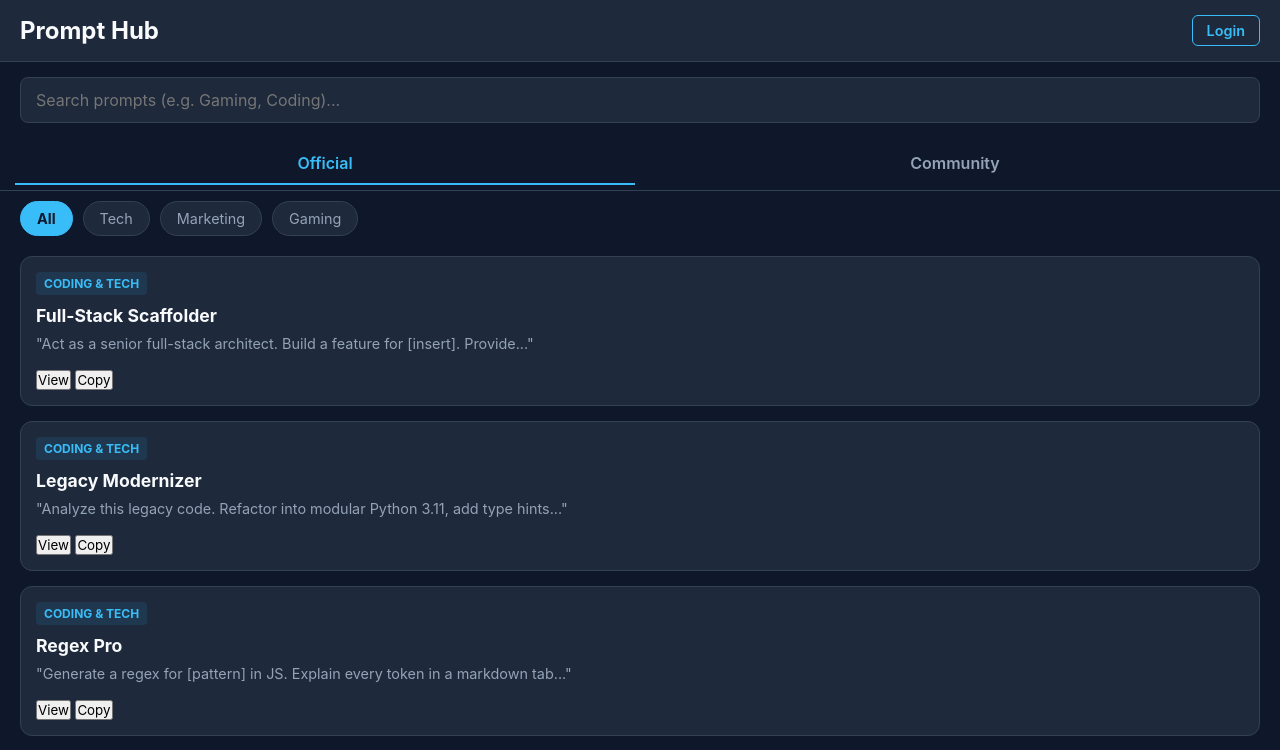
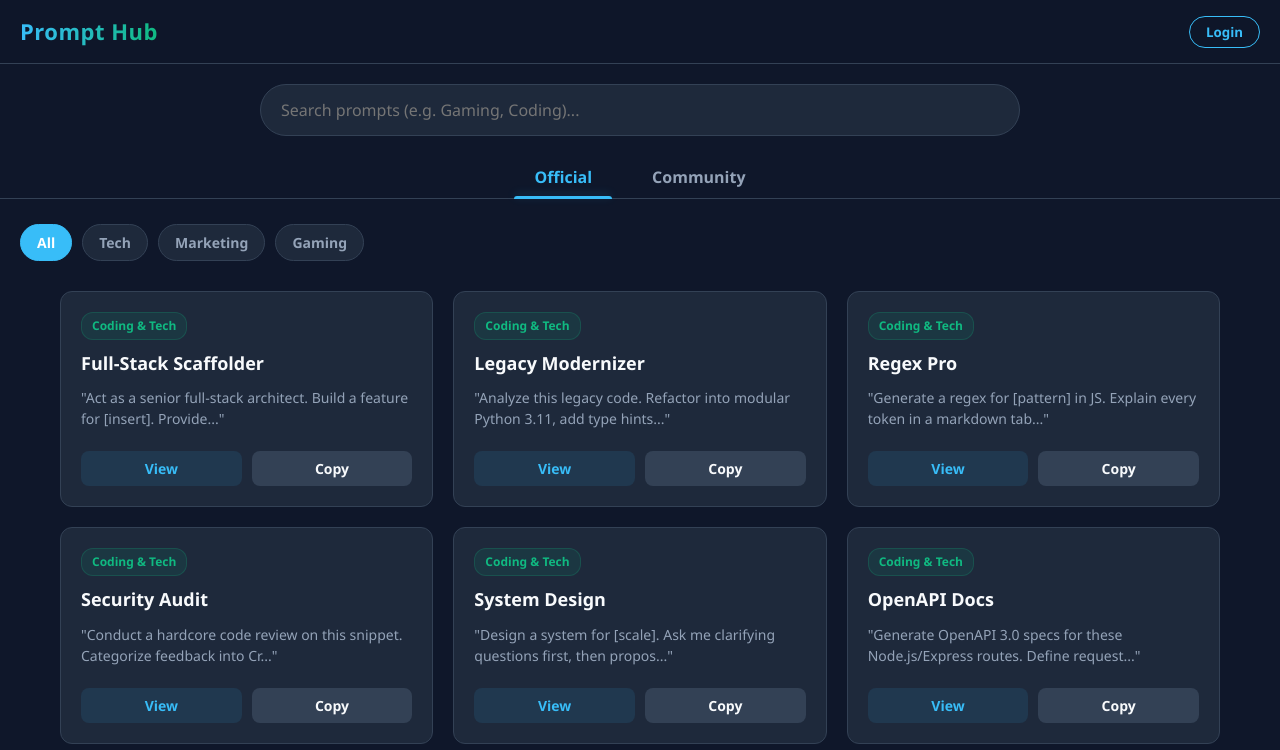
Before and after one commit to rishjain86/Prompt-Hub, a website: page index.html in a window 1280 px wide. Shown: the top 750 px of the page. Drawn offline with Linux system fonts and the light colour scheme; no server answers.

Commit message:
Update style.css

```diff
--- a/style.css
+++ b/style.css
@@ -1,67 +1,407 @@
+/* ==========================================
+   1. ROOT VARIABLES & THEME SETTINGS
+   ========================================= */
 :root {
-    --bg-color: #0f172a;
-    --card-bg: #1e293b;
-    --accent: #38bdf8;
-    --text-main: #f8fafc;
-    --text-muted: #94a3b8;
+    --bg-dark: #0f172a;       /* Deep dark background */
+    --card-bg: #1e293b;       /* Slightly lighter for cards */
+    --text-main: #f8fafc;     /* Clean white text */
+    --text-muted: #94a3b8;    /* Muted text for previews */
+    --accent-blue: #38bdf8;   /* Neon blue accent */
+    --accent-green: #10b981;  /* Emerald green accent */
     --border-color: #334155;
+    --hover-glow: rgba(56, 189, 248, 0.2);
 }
 
-* { box-sizing: border-box; margin: 0; padding: 0; font-family: -apple-system, BlinkMacSystemFont, "Segoe UI", Roboto, Helvetica, Arial, sans-serif; }
-body { background-color: var(--bg-color); color: var(--text-main); padding-bottom: 80px; }
+/* ==========================================
+   2. BASE STYLES & RESET
+   ========================================= */
+* {
+    box-sizing: border-box;
+    margin: 0;
+    padding: 0;
+    font-family: 'Segoe UI', Roboto, Helvetica, Arial, sans-serif;
+}
 
-.header { display: flex; justify-content: space-between; align-items: center; padding: 15px 20px; background-color: var(--card-bg); border-bottom: 1px solid var(--border-color); }
-.brand { display: flex; align-items: center; gap: 10px; }
-.logo { width: 32px; height: 32px; border-radius: 8px; }
-.header h1 { font-size: 1.5rem; color: var(--text-main); }
+body {
+    background-color: var(--bg-dark);
+    color: var(--text-main);
+    /* Mobile optimization: prevents rubber-band scrolling */
+    overscroll-behavior-y: none;
+    -webkit-font-smoothing: antialiased;
+    line-height: 1.5;
+    padding-bottom: 50px;
+}
 
-.auth-btn { background: transparent; color: var(--accent); border: 1px solid var(--accent); padding: 6px 14px; border-radius: 6px; font-size: 0.9rem; font-weight: 600; cursor: pointer; transition: all 0.3s; }
-.auth-btn:hover { background: rgba(56, 189, 248, 0.1); }
+/* Hide scrollbar for webkit browsers but keep functionality */
+::-webkit-scrollbar {
+    width: 6px;
+    height: 6px;
+}
+::-webkit-scrollbar-track {
+    background: var(--bg-dark);
+}
+::-webkit-scrollbar-thumb {
+    background: var(--border-color);
+    border-radius: 10px;
+}
 
-.search-container { padding: 15px 20px; }
-#searchInput { width: 100%; padding: 12px 15px; border-radius: 8px; border: 1px solid var(--border-color); background-color: var(--card-bg); color: var(--text-main); font-size: 1rem; outline: none; }
-#searchInput:focus { border-color: var(--accent); }
+/* ==========================================
+   3. HEADER
+   ========================================= */
+.header {
+    display: flex;
+    justify-content: space-between;
+    align-items: center;
+    padding: 15px 20px;
+    background-color: rgba(15, 23, 42, 0.9);
+    backdrop-filter: blur(10px);
+    position: sticky;
+    top: 0;
+    z-index: 100;
+    border-bottom: 1px solid var(--border-color);
+}
 
-.app-tabs { display: flex; padding: 5px 15px; gap: 10px; border-bottom: 1px solid var(--border-color); }
-.tab-btn { flex: 1; padding: 10px; background: transparent; border: none; color: var(--text-muted); font-weight: 600; font-size: 1rem; cursor: pointer; border-bottom: 2px solid transparent; transition: all 0.3s; }
-.tab-btn.active { color: var(--accent); border-bottom: 2px solid var(--accent); }
+.brand h1 {
+    font-size: 22px;
+    font-weight: 700;
+    background: linear-gradient(to right, var(--accent-blue), var(--accent-green));
+    -webkit-background-clip: text;
+    -webkit-text-fill-color: transparent;
+    letter-spacing: 0.5px;
+}
 
-.category-filter { display: flex; overflow-x: auto; padding: 10px 20px; gap: 10px; scrollbar-width: none; }
-.category-filter::-webkit-scrollbar { display: none; }
-.filter-btn { background-color: var(--card-bg); color: var(--text-muted); border: 1px solid var(--border-color); padding: 8px 16px; border-radius: 20px; font-size: 0.9rem; white-space: nowrap; cursor: pointer; transition: all 0.2s; }
-.filter-btn.active { background-color: var(--accent); color: #0f172a; border-color: var(--accent); font-weight: bold; }
+/* ==========================================
+   4. SEARCH BAR
+   ========================================= */
+.search-container {
+    padding: 20px;
+    max-width: 800px;
+    margin: 0 auto;
+}
 
-.prompt-container { padding: 10px 20px; display: flex; flex-direction: column; gap: 15px; }
-.prompt-card { background-color: var(--card-bg); padding: 15px; border-radius: 12px; border: 1px solid var(--border-color); }
-.category-badge { display: inline-block; background-color: rgba(56, 189, 248, 0.1); color: var(--accent); padding: 4px 8px; border-radius: 4px; font-size: 0.75rem; font-weight: bold; margin-bottom: 10px; text-transform: uppercase; }
-.prompt-card h3 { margin-bottom: 8px; font-size: 1.1rem; }
-.prompt-card p { color: var(--text-muted); font-size: 0.9rem; line-height: 1.4; margin-bottom: 15px; }
-.copy-btn { width: 100%; padding: 10px; background-color: transparent; color: var(--accent); border: 1px solid var(--accent); border-radius: 8px; font-size: 1rem; font-weight: bold; cursor: pointer; transition: all 0.2s; }
-.copy-btn:active { background-color: var(--accent); color: #0f172a; }
+#searchInput {
+    width: 100%;
+    padding: 14px 20px;
+    border-radius: 30px;
+    border: 1px solid var(--border-color);
+    background-color: var(--card-bg);
+    color: var(--text-main);
+    font-size: 16px;
+    outline: none;
+    transition: all 0.3s ease;
+}
 
-.toast { visibility: hidden; min-width: 200px; background-color: #22c55e; color: white; text-align: center; border-radius: 8px; padding: 12px; position: fixed; z-index: 1; left: 50%; bottom: 30px; transform: translateX(-50%); font-weight: bold; box-shadow: 0 4px 12px rgba(0,0,0,0.3); }
-.toast.show { visibility: visible; animation: fadein 0.5s, fadeout 0.5s 2.5s; }
+#searchInput:focus {
+    border-color: var(--accent-blue);
+    box-shadow: 0 0 15px var(--hover-glow);
+}
 
-/* Modals & Forms */
-.modal { display: none; position: fixed; z-index: 1000; left: 0; top: 0; width: 100%; height: 100%; background-color: rgba(0,0,0,0.7); backdrop-filter: blur(4px); }
-.modal-content { background-color: var(--card-bg); margin: 15% auto; padding: 25px; border: 1px solid var(--border-color); border-radius: 12px; width: 85%; max-width: 400px; text-align: center; position: relative; box-shadow: 0 10px 25px rgba(0,0,0,0.5); }
-.close-modal { color: var(--text-muted); position: absolute; top: 10px; right: 15px; font-size: 28px; font-weight: bold; cursor: pointer; }
-.modal-content h2 { color: var(--text-main); margin-bottom: 20px; }
-.modal-content input, .modal-content select, .modal-content textarea { width: 100%; padding: 12px; margin-bottom: 15px; background: var(--bg-color); border: 1px solid var(--border-color); color: white; border-radius: 6px; box-sizing: border-box; outline: none; font-family: inherit; }
-.modal-content input:focus, .modal-content select:focus, .modal-content textarea:focus { border-color: var(--accent); }
-.modal-content textarea { resize: vertical; min-height: 100px; }
-.modal-content .primary-btn { width: 100%; background: #0ea5e9; color: white; padding: 12px; border: none; border-radius: 6px; font-weight: bold; font-size: 1rem; cursor: pointer; }
-#toggleAuthMode { color: var(--text-muted); margin-top: 15px; font-size: 0.9rem; cursor: pointer;}
-#toggleAuthMode span { color: var(--accent); font-weight: bold; }
+/* ==========================================
+   5. TABS & FILTERS
+   ========================================= */
+.app-tabs {
+    display: flex;
+    justify-content: center;
+    gap: 20px;
+    margin-bottom: 15px;
+    border-bottom: 1px solid var(--border-color);
+}
 
-/* Add Prompt Specific */
-.add-prompt-btn { display: none; background: #10b981; color: white; border: none; padding: 10px 20px; border-radius: 8px; font-weight: bold; cursor: pointer; margin: 15px auto 5px; width: calc(100% - 40px); box-shadow: 0 4px 6px rgba(16, 185, 129, 0.2); }
-.add-prompt-btn:active { transform: scale(0.98); }
+.tab-btn {
+    background: none;
+    border: none;
+    color: var(--text-muted);
+    font-size: 16px;
+    font-weight: 600;
+    padding: 10px 20px;
+    cursor: pointer;
+    position: relative;
+    transition: color 0.3s;
+}
 
-.google-btn { width: 100%; background: #ffffff; color: #334155; padding: 10px; border: none; border-radius: 6px; font-weight: bold; font-size: 1rem; cursor: pointer; display: flex; justify-content: center; align-items: center; gap: 10px; margin-bottom: 20px; }
-.divider { display: flex; align-items: center; text-align: center; margin-bottom: 20px; color: #64748b; }
-.divider::before, .divider::after { content: ''; flex: 1; border-bottom: 1px solid var(--border-color); }
-.divider span { padding: 0 10px; font-size: 0.8rem; letter-spacing: 1px; }
+.tab-btn.active {
+    color: var(--accent-blue);
+}
 
-@keyframes fadein { from {bottom: 0; opacity: 0;} to {bottom: 30px; opacity: 1;} }
-@keyframes fadeout { from {bottom: 30px; opacity: 1;} to {bottom: 0; opacity: 0;} }
+.tab-btn.active::after {
+    content: '';
+    position: absolute;
+    bottom: -1px;
+    left: 0;
+    width: 100%;
+    height: 3px;
+    background-color: var(--accent-blue);
+    border-radius: 3px 3px 0 0;
+    box-shadow: 0 -2px 10px var(--hover-glow);
+}
+
+.category-filter {
+    display: flex;
+    gap: 10px;
+    padding: 10px 20px;
+    overflow-x: auto;
+    white-space: nowrap;
+    -ms-overflow-style: none; /* IE and Edge */
+    scrollbar-width: none; /* Firefox */
+}
+.category-filter::-webkit-scrollbar {
+    display: none;
+}
+
+.filter-btn {
+    background-color: var(--card-bg);
+    border: 1px solid var(--border-color);
+    color: var(--text-muted);
+    padding: 8px 16px;
+    border-radius: 20px;
+    font-size: 14px;
+    cursor: pointer;
+    transition: all 0.3s;
+}
+
+.filter-btn.active, .filter-btn:hover {
+    background-color: var(--accent-blue);
+    color: #fff;
+    border-color: var(--accent-blue);
+}
+
+/* ==========================================
+   6. MAIN PROMPT GRID & CARDS
+   ========================================= */
+.prompt-container {
+    display: grid;
+    grid-template-columns: repeat(auto-fill, minmax(300px, 1fr));
+    gap: 20px;
+    padding: 20px;
+    max-width: 1200px;
+    margin: 0 auto;
+}
+
+.prompt-card {
+    background-color: var(--card-bg);
+    border: 1px solid var(--border-color);
+    border-radius: 12px;
+    padding: 20px;
+    display: flex;
+    flex-direction: column;
+    gap: 12px;
+    transition: transform 0.3s ease, box-shadow 0.3s ease;
+}
+
+.prompt-card:hover {
+    transform: translateY(-5px);
+    box-shadow: 0 10px 20px rgba(0, 0, 0, 0.4), 0 0 15px var(--hover-glow);
+    border-color: var(--border-color);
+}
+
+.category-badge {
+    align-self: flex-start;
+    background-color: rgba(16, 185, 129, 0.1);
+    color: var(--accent-green);
+    font-size: 12px;
+    font-weight: 600;
+    padding: 4px 10px;
+    border-radius: 12px;
+    border: 1px solid rgba(16, 185, 129, 0.2);
+}
+
+.prompt-card h3 {
+    font-size: 18px;
+    color: var(--text-main);
+    line-height: 1.3;
+}
+
+.preview-text {
+    color: var(--text-muted);
+    font-size: 14px;
+    flex-grow: 1; /* Pushes buttons to bottom */
+}
+
+/* ==========================================
+   7. BUTTONS & ACTIONS
+   ========================================= */
+.action-row {
+    display: flex;
+    gap: 10px;
+    margin-top: 10px;
+}
+
+button {
+    cursor: pointer;
+    font-weight: 600;
+}
+
+.auth-btn {
+    background: transparent;
+    border: 1px solid var(--accent-blue);
+    color: var(--accent-blue);
+    padding: 6px 16px;
+    border-radius: 20px;
+    transition: all 0.3s;
+}
+
+.auth-btn:hover {
+    background: var(--accent-blue);
+    color: #fff;
+}
+
+.view-btn, .copy-card-btn, .upvote-btn {
+    flex: 1;
+    padding: 8px;
+    border-radius: 8px;
+    border: none;
+    font-size: 14px;
+    transition: all 0.2s;
+}
+
+.view-btn {
+    background-color: rgba(56, 189, 248, 0.1);
+    color: var(--accent-blue);
+}
+.view-btn:hover { background-color: rgba(56, 189, 248, 0.2); }
+
+.copy-card-btn {
+    background-color: var(--border-color);
+    color: var(--text-main);
+}
+.copy-card-btn:hover { background-color: #475569; }
+
+.upvote-btn {
+    background-color: rgba(239, 68, 68, 0.1);
+    color: #ef4444;
+}
+.upvote-btn:hover { background-color: rgba(239, 68, 68, 0.2); }
+
+.add-prompt-btn {
+    display: block;
+    width: calc(100% - 40px);
+    max-width: 400px;
+    margin: 10px auto 20px auto;
+    padding: 12px;
+    background: linear-gradient(135deg, var(--accent-blue), #2563eb);
+    color: white;
+    border: none;
+    border-radius: 25px;
+    font-size: 16px;
+    box-shadow: 0 4px 15px var(--hover-glow);
+}
+
+.primary-btn {
+    width: 100%;
+    padding: 12px;
+    background-color: var(--accent-blue);
+    color: #fff;
+    border: none;
+    border-radius: 8px;
+    font-size: 16px;
+    margin-top: 10px;
+}
+.primary-btn:hover { background-color: #0ea5e9; }
+
+.google-btn {
+    width: 100%;
+    padding: 12px;
+    background-color: #fff;
+    color: #333;
+    border: none;
+    border-radius: 8px;
+    font-size: 16px;
+    margin-top: 10px;
+    display: flex;
+    justify-content: center;
+    align-items: center;
+    gap: 10px;
+}
+
+/* ==========================================
+   8. MODALS (Popups)
+   ========================================= */
+.modal {
+    display: none;
+    position: fixed;
+    z-index: 1000;
+    left: 0;
+    top: 0;
+    width: 100%;
+    height: 100%;
+    background-color: rgba(0, 0, 0, 0.8);
+    backdrop-filter: blur(4px);
+}
+
+.modal-content {
+    background-color: var(--card-bg);
+    margin: 15% auto;
+    padding: 25px;
+    border: 1px solid var(--border-color);
+    border-radius: 16px;
+    width: 90%;
+    max-width: 450px;
+    position: relative;
+    box-shadow: 0 20px 40px rgba(0,0,0,0.5);
+    animation: modalFadeIn 0.3s ease;
+}
+
+@keyframes modalFadeIn {
+    from { transform: translateY(-20px); opacity: 0; }
+    to { transform: translateY(0); opacity: 1; }
+}
+
+.close-modal {
+    color: var(--text-muted);
+    float: right;
+    font-size: 28px;
+    font-weight: bold;
+    cursor: pointer;
+    line-height: 1;
+}
+.close-modal:hover { color: var(--text-main); }
+
+.modal-content h2, .modal-content h3 {
+    margin-bottom: 20px;
+    color: var(--text-main);
+}
+
+.modal-content input, .modal-content select, .modal-content textarea {
+    width: 100%;
+    padding: 12px;
+    margin-bottom: 15px;
+    background-color: var(--bg-dark);
+    border: 1px solid var(--border-color);
+    border-radius: 8px;
+    color: var(--text-main);
+    font-size: 15px;
+    outline: none;
+}
+
+.modal-content input:focus, .modal-content select:focus, .modal-content textarea:focus {
+    border-color: var(--accent-blue);
+}
+
+.modal-content textarea {
+    resize: vertical;
+    min-height: 100px;
+}
+
+#toggleAuthMode {
+    text-align: center;
+    margin-top: 15px;
+    font-size: 14px;
+    color: var(--text-muted);
+    cursor: pointer;
+}
+#toggleAuthMode span {
+    color: var(--accent-blue);
+    font-weight: bold;
+}
+
+#viewModalText {
+    margin-bottom: 20px;
+    color: var(--text-muted);
+    white-space: pre-wrap; /* Keeps formatting intact */
+    background: var(--bg-dark);
+    padding: 15px;
+    border-radius: 8px;
+    max-height: 300px;
+    overflow-y: auto;
+    border: 1px solid var(--border-color);
+}
```
